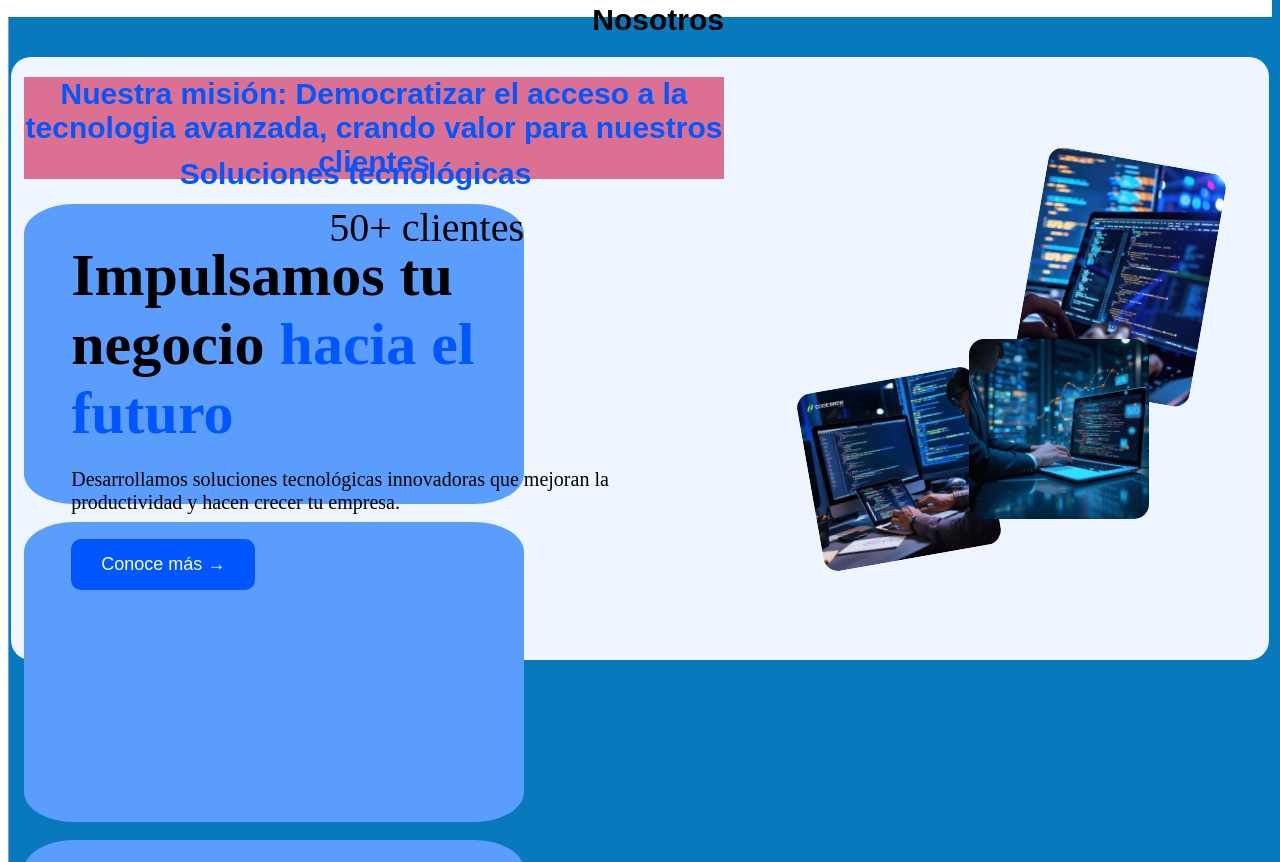
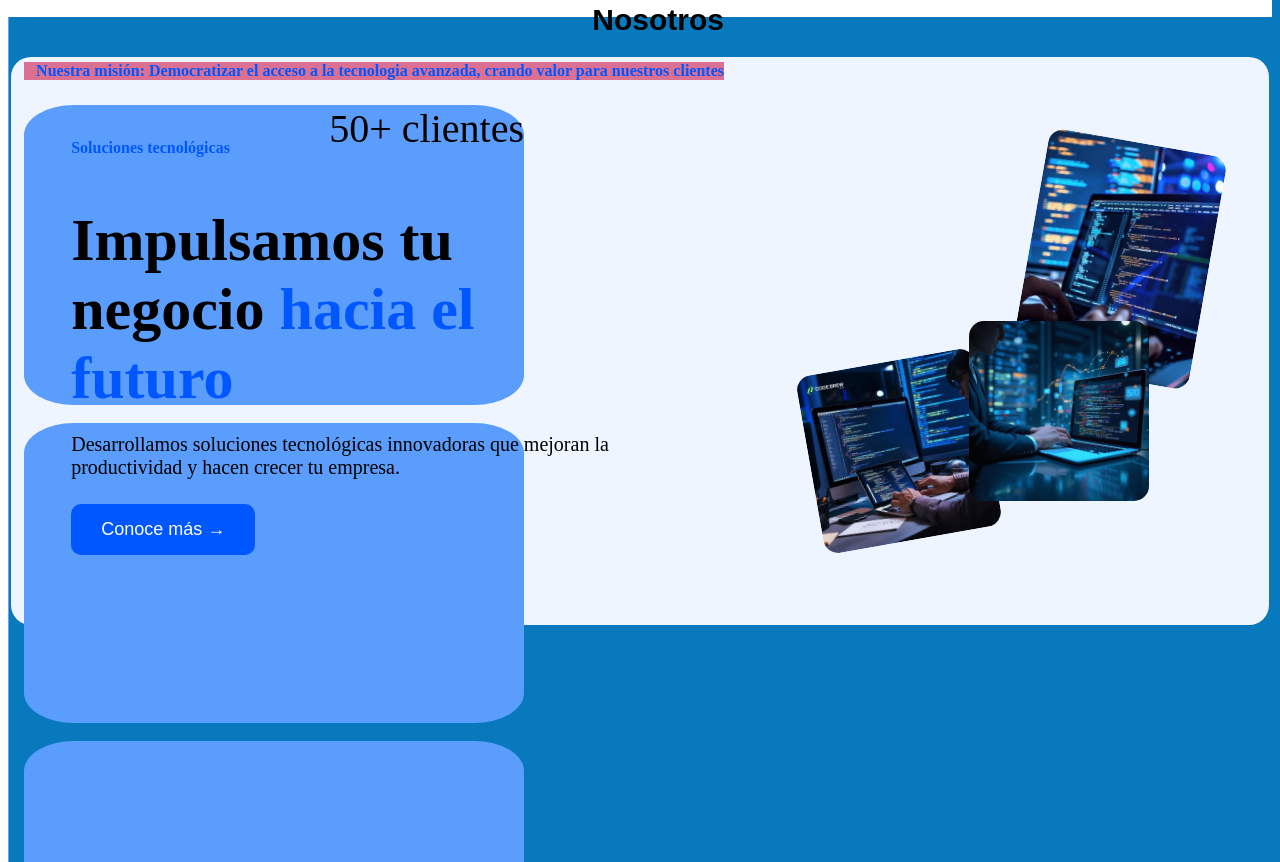
Before and after one commit to Reyesluis-Pc/NovaTech-Solutions, a plain HTML site: page index.html in a window 1280 px wide. Shown: the part 2270-3132 px from the top of the page. Drawn offline with Linux system fonts and the light colour scheme.

Commit message:
Update estilos.css
se arreglo css

```diff
--- a/estilos.css
+++ b/estilos.css
@@ -45,7 +45,7 @@
     font-size: 20px;
     color: black;
 }
-h4{
+.luis{
     font-family: Arial, Helvetica, sans-serif;
     font-size: 30px;
     text-align: center;
```
